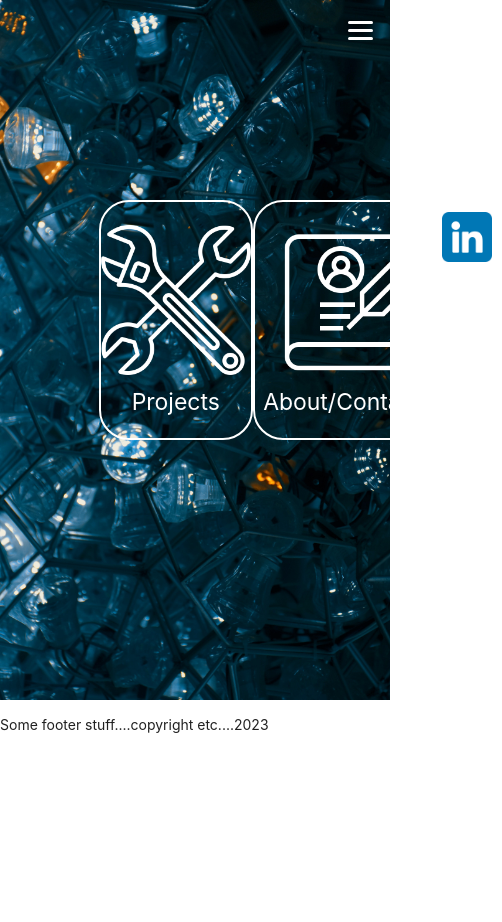
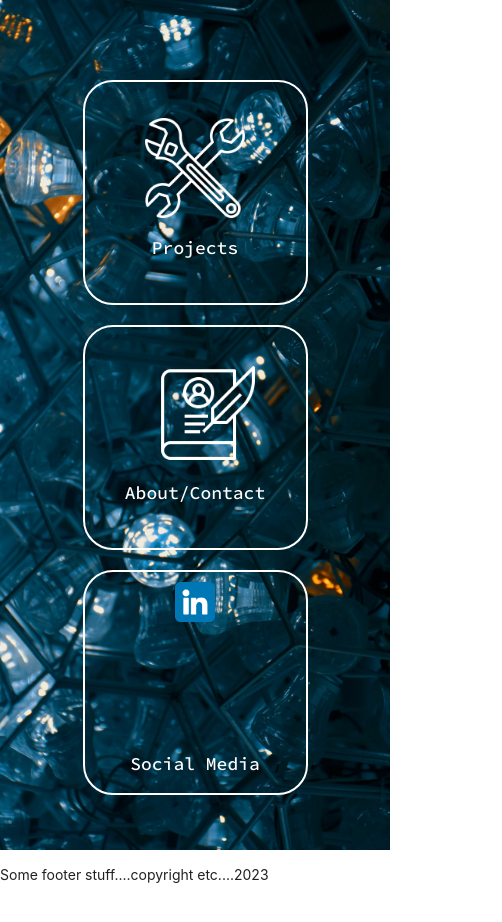
Before and after one commit to Johng117/portfolio_2.0, a React (Create React App) app: page / in a window 390 px wide. Shown: the top 922 px of the page, 502 px wide, since content can reach past the window. Before the commit the page ends 844 px from the top, so only its background shows below. Built offline with nearby package versions, Linux system fonts and the light colour scheme.

Commit message:
Changes to styles and added font-family;
Changes to styles to reflect mobile-first approach and added 'Source Code Pro' font family.

```diff
--- a/public/index.html
+++ b/public/index.html
@@ -3,6 +3,9 @@
   <head>
     <meta charset="utf-8" />
     <link rel="icon" href="%PUBLIC_URL%/favicon.ico" />
+    <link rel="preconnect" href="https://fonts.googleapis.com">
+    <link rel="preconnect" href="https://fonts.gstatic.com" crossorigin>
+    <link href="https://fonts.googleapis.com/css2?family=Source+Code+Pro:wght@500&display=swap" rel="stylesheet">
     <meta name="viewport" content="width=device-width, initial-scale=1" />
     <meta name="theme-color" content="#000000" />
     <meta
--- a/src/components/Menu.js
+++ b/src/components/Menu.js
@@ -10,20 +10,20 @@ const Menu = () => {
       <Option
         optIcon={adjustable}
         optAlt="icon to represent work being done"
-        optHeight="150px"
+        optHeight="100px"
         optClass="adjustable"
         optName="Projects"
       />
       <Option
         optIcon={bio}
         optAlt="icon to represent biographical information"
-        optHeight="150px"
+        optHeight="100px"
         optClass="bio"
         optName="About/Contact"
       />
       <Social
         linIcon={linkedin}
-        socHeight="50px"
+        socHeight="40px"
         socName="Social Media"
 
       />
--- a/src/components/Option.js
+++ b/src/components/Option.js
@@ -2,7 +2,7 @@ const Option = ({ optIcon, optAlt, optHeight, optClass, optName }) => {
   return (
     <div className="option">
       <img src={optIcon} alt={optAlt} height={optHeight} className={optClass} />
-      <h5>{optName}</h5>
+      <p>{optName}</p>
     </div>
   );
 };
--- a/src/components/Social.js
+++ b/src/components/Social.js
@@ -5,7 +5,7 @@ const Social = ({ linIcon, socHeight, socName }) => {
         <img src={linIcon} height={socHeight} />
       </a>
       <img />
-      <h5>{socName}</h5>
+      <p>{socName}</p>
     </div>
   );
 };
--- a/src/styles/index.css
+++ b/src/styles/index.css
@@ -8,94 +8,28 @@ body {
   background: url("../../src/assets/home_background_mobile2.jpg");
   background-repeat: no-repeat;
   background-size: cover;
-  height: 700px;
-  width: auto;
-}
-
-.nav {
-  display: flex;
-  justify-content: flex-end;
-  width: 100%;
-  height: 60px;
-}
-
-.hamburger-btn {
-  height: 50px;
-  width: 50px;
-  background: transparent;
-  margin: 5px;
-  display: flex;
-  justify-content: center;
-}
-
-.hamburger-icon-closed {
-  position: relative;
-  height: auto;
-  width: 25px;
-  display: inline-block;
-  cursor: pointer;
-  margin-top: 14px;
-}
-.hamburger-icon-closed span {
-  position: absolute;
-  background-color: white;
-  width: 100%;
-  height: 3px;
-  border-radius: 5px;
-}
-.hamburger-icon-closed span:nth-child(1) {
-  top: 2px;
-}
-.hamburger-icon-closed span:nth-child(2) {
-  top: 10px;
-}
-.hamburger-icon-closed span:nth-child(3) {
-  top: 18px;
-}
-
-.hamburger-icon-open {
-  position: relative;
-  height: auto;
-  width: 25px;
-  display: inline-block;
-  cursor: pointer;
-  margin-top: 14px;
-}
-.hamburger-icon-open span {
-  position: absolute;
-  background-color: white;
-  width: 100%;
-  height: 3px;
-  border-radius: 5px;
-}
-.hamburger-icon-open span:nth-child(1) {
-  top: 10px;
-  transform: rotate(45deg);
-}
-.hamburger-icon-open span:nth-child(2) {
-  top: 10px;
-  transform: rotate(-45deg);
-}
-.hamburger-icon-open span:nth-child(3) {
-  height: 0px;
-  width: 0px;
+  height: 850px;
 }
 
 .menu {
-  height: 350px;
-  width: 75%;
+  height: 800px;
+  width: 90%;
   position: absolute;
   color: white;
-  top: 150px;
-  left: 12.5%;
+  top: 50px;
+  left: 5%;
   display: flex;
-  padding: 50px;
-  justify-content: space-around;
+  flex-direction: column;
+  padding: 30px;
+  align-items: center;
+  gap: 20px;
+  font-family: Source Code Pro;
 }
 
-.option, .social {
-  height: 240px;
-  width: 240px;
+.option,
+.social {
+  height: 225px;
+  width: 225px;
   padding-top: 10px;
   display: flex;
   justify-content: center;
@@ -105,12 +39,18 @@ body {
   border: 2px solid white;
 }
 
+.option > p,
+.social > p {
+  font-size: 18px;
+  margin: 16px 0px;
+}
+
 .social {
   justify-content: space-between;
-  padding-bottom: 11px;
 }
 
-.option:hover, .social:hover {
+.option:hover,
+.social:hover {
   background-color: rgba(255, 255, 255, 0.2509803922);
   cursor: pointer;
 }
--- a/src/styles/index.scss
+++ b/src/styles/index.scss
@@ -8,80 +8,79 @@ body {
   background: url("../../src/assets/home_background_mobile2.jpg");
   background-repeat: no-repeat;
   background-size: cover;
-  height: 700px;
-  width: auto;
+  height: 850px;
 }
 
-.nav {
-  display: flex;
-  justify-content: flex-end;
-  width: 100%;
-  height: 60px;
-  // background-color: skyblue;
-}
+// .nav {
+//   display: flex;
+//   justify-content: flex-end;
+//   width: 100%;
+//   height: 60px;
+//   // background-color: skyblue;
+// }
 
-.hamburger-btn {
-  height: 50px;
-  width: 50px;
-  background: transparent;
-  margin: 5px;
-  display: flex;
-  justify-content: center;
-}
-.hamburger-icon-closed {
-  position: relative;
-  height: auto;
-  width: 25px;
-  display: inline-block;
-  cursor: pointer;
-  margin-top: 14px;
-  span {
-    position: absolute;
-    background-color: white;
-    width: 100%;
-    height: 3px;
-    border-radius: 5px;
-  }
+// .hamburger-btn {
+//   height: 50px;
+//   width: 50px;
+//   background: transparent;
+//   margin: 5px;
+//   display: flex;
+//   justify-content: center;
+// }
+// .hamburger-icon-closed {
+//   position: relative;
+//   height: auto;
+//   width: 25px;
+//   display: inline-block;
+//   cursor: pointer;
+//   margin-top: 14px;
+//   span {
+//     position: absolute;
+//     background-color: white;
+//     width: 100%;
+//     height: 3px;
+//     border-radius: 5px;
+//   }
 
-  span:nth-child(1) {
-    top: 2px;
-  }
-  span:nth-child(2) {
-    top: 10px;
-  }
-  span:nth-child(3) {
-    top: 18px;
-  }
-}
+//   span:nth-child(1) {
+//     top: 2px;
+//   }
+//   span:nth-child(2) {
+//     top: 10px;
+//   }
+//   span:nth-child(3) {
+//     top: 18px;
+//   }
+// }
 
-.hamburger-icon-open {
-  position: relative;
-  height: auto;
-  width: 25px;
-  display: inline-block;
-  cursor: pointer;
-  margin-top: 14px;
+// .hamburger-icon-open {
+//   position: relative;
+//   height: auto;
+//   width: 25px;
+//   display: inline-block;
+//   cursor: pointer;
+//   margin-top: 14px;
 
-  span {
-    position: absolute;
-    background-color: white;
-    width: 100%;
-    height: 3px;
-    border-radius: 5px;
-  }
-  span:nth-child(1) {
-    top: 10px;
-    transform: rotate(45deg);
-  }
-  span:nth-child(2) {
-    top: 10px;
-    transform: rotate(-45deg);
-  }
-  span:nth-child(3) {
-    height: 0px;
-    width: 0px;
-  }
-}
+//   span {
+//     position: absolute;
+//     background-color: white;
+//     width: 100%;
+//     height: 3px;
+//     border-radius: 5px;
+//   }
+//   span:nth-child(1) {
+//     top: 10px;
+//     transform: rotate(45deg);
+//   }
+//   span:nth-child(2) {
+//     top: 10px;
+//     transform: rotate(-45deg);
+//   }
+//   span:nth-child(3) {
+//     height: 0px;
+//     width: 0px;
+//   }
+// }
 
 // .menu {
 //   position: absolute;
@@ -95,20 +94,25 @@ body {
 // }
 
 .menu {
-  height: 350px;
-  width: 75%;
+  height: 800px;
+  width: 90%;
   position: absolute;
   color: white;
-  top: 150px;
-  left: 12.5%;
+  top: 50px;
+  left: 5%;
   display: flex;
-  padding: 50px;
-  justify-content: space-around;
+  flex-direction: column;
+  padding: 30px;
+  align-items: center;
+  //
+  gap: 20px;
+  font-family: Source Code Pro;
 }
 
-.option, .social {
-  height: 240px;
-  width: 240px;
+.option,
+.social {
+  height: 225px;
+  width: 225px;
   padding-top: 10px;
   display: flex;
   justify-content: center;
@@ -118,15 +122,17 @@ body {
   border: 2px solid white;
 }
 
+.option > p,
+.social > p {
+  font-size: 18px;
+  margin: 16px 0px;
+}
 .social {
-
   justify-content: space-between;
-  padding-bottom: 11px;
 }
 
-
-
-.option:hover, .social:hover  {
+.option:hover,
+.social:hover {
   background-color: #ffffff40;
   cursor: pointer;
 }
@@ -149,3 +155,7 @@ body {
   height: 100px;
   width: 100%;
 }
+
+// @media {
+
+// }
```
Also changed, not shown: 1 other file (tests, documents, lock files or other folders).
